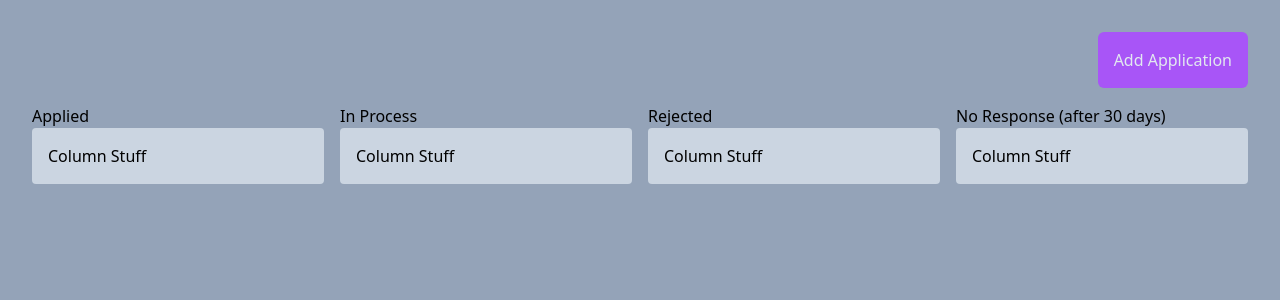
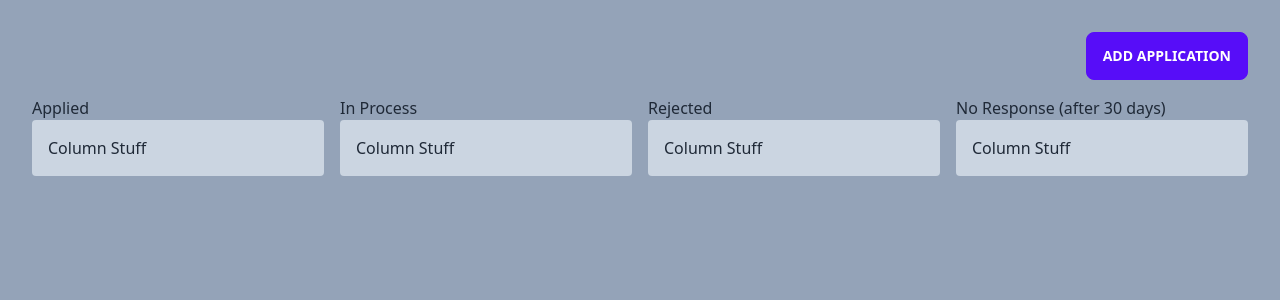
Before and after one commit to bmcarmody/job-app-tracker, a React (Vite) app: page / in a window 1280 px wide. Shown: the top 300 px of the page. Built offline with nearby package versions, Linux system fonts and the light colour scheme; no server answers.

Commit message:
Install daisyui

```diff
--- a/package.json
+++ b/package.json
@@ -11,6 +11,7 @@
   },
   "dependencies": {
     "@hookform/resolvers": "^2.9.10",
+    "daisyui": "^2.51.3",
     "firebase": "^9.15.0",
     "react": "^18.2.0",
     "react-dom": "^18.2.0",
--- a/src/pages/Dashboard/Dashboard.tsx
+++ b/src/pages/Dashboard/Dashboard.tsx
@@ -1,7 +1,6 @@
 import { useState } from 'react';
 import { ApplicationForm } from '../../components/ApplicationForm';
 import { Column } from '../../components/Column';
-import { Button } from '../../library/Button';
 import { Overlay } from '../../library/Overlay';
 
 export const Dashboard = () => {
@@ -9,9 +8,9 @@ export const Dashboard = () => {
 
   return (
     <div className="h-full">
-      <Button appearance="primary" additionalStyles="block ml-auto mb-4" onClick={() => setShowApplicationForm(true)}>
+      <button className="block ml-auto mb-4 btn btn-primary" onClick={() => setShowApplicationForm(true)}>
         Add Application
-      </Button>
+      </button>
       <div className="columns-4">
         <Column name="Applied" />
         <Column name="In Process" />
--- a/tailwind.config.cjs
+++ b/tailwind.config.cjs
@@ -7,5 +7,5 @@ module.exports = {
   theme: {
     extend: {},
   },
-  plugins: [],
+  plugins: [require('daisyui')],
 }
```
Also changed, not shown: 1 other file (tests, documents, lock files or other folders).
